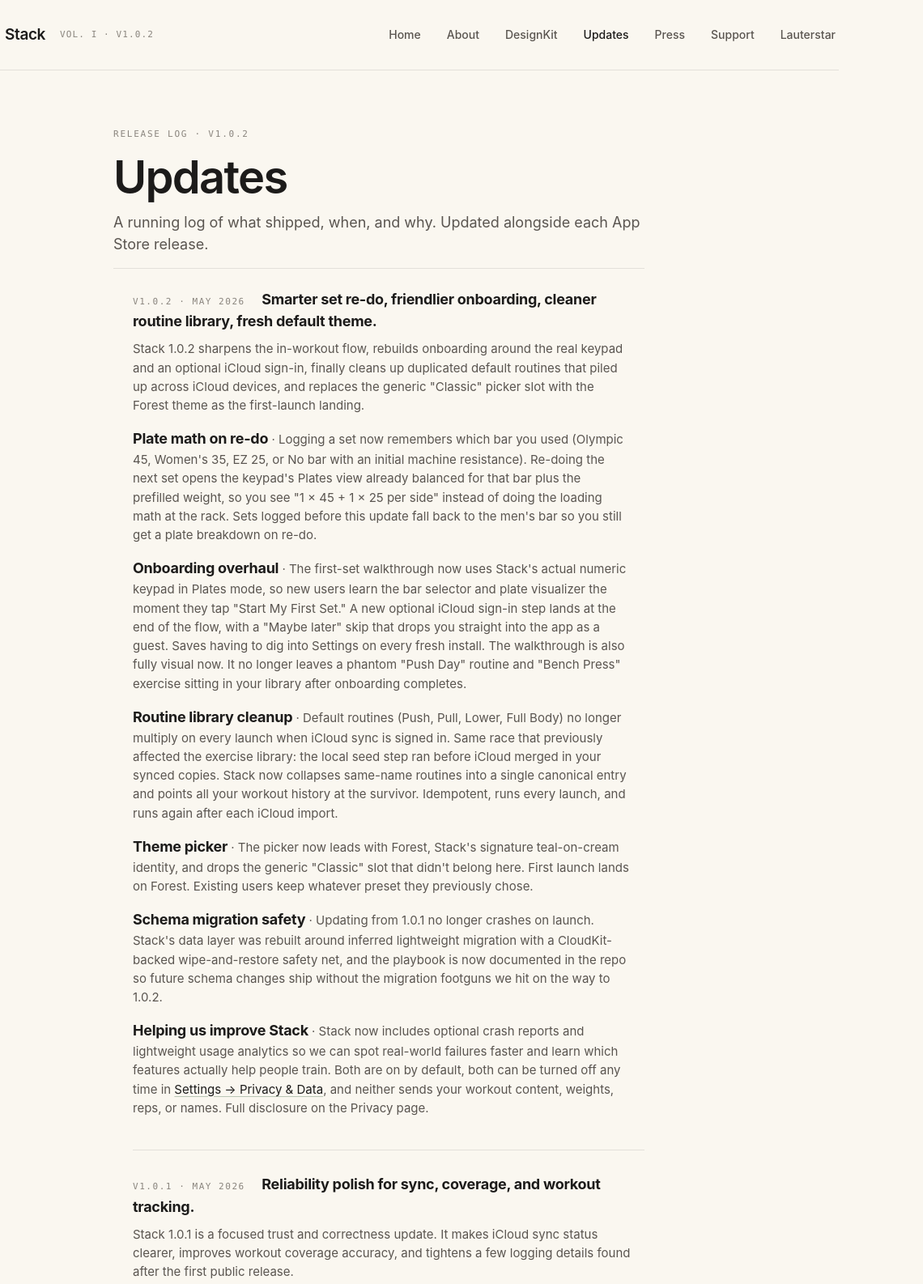
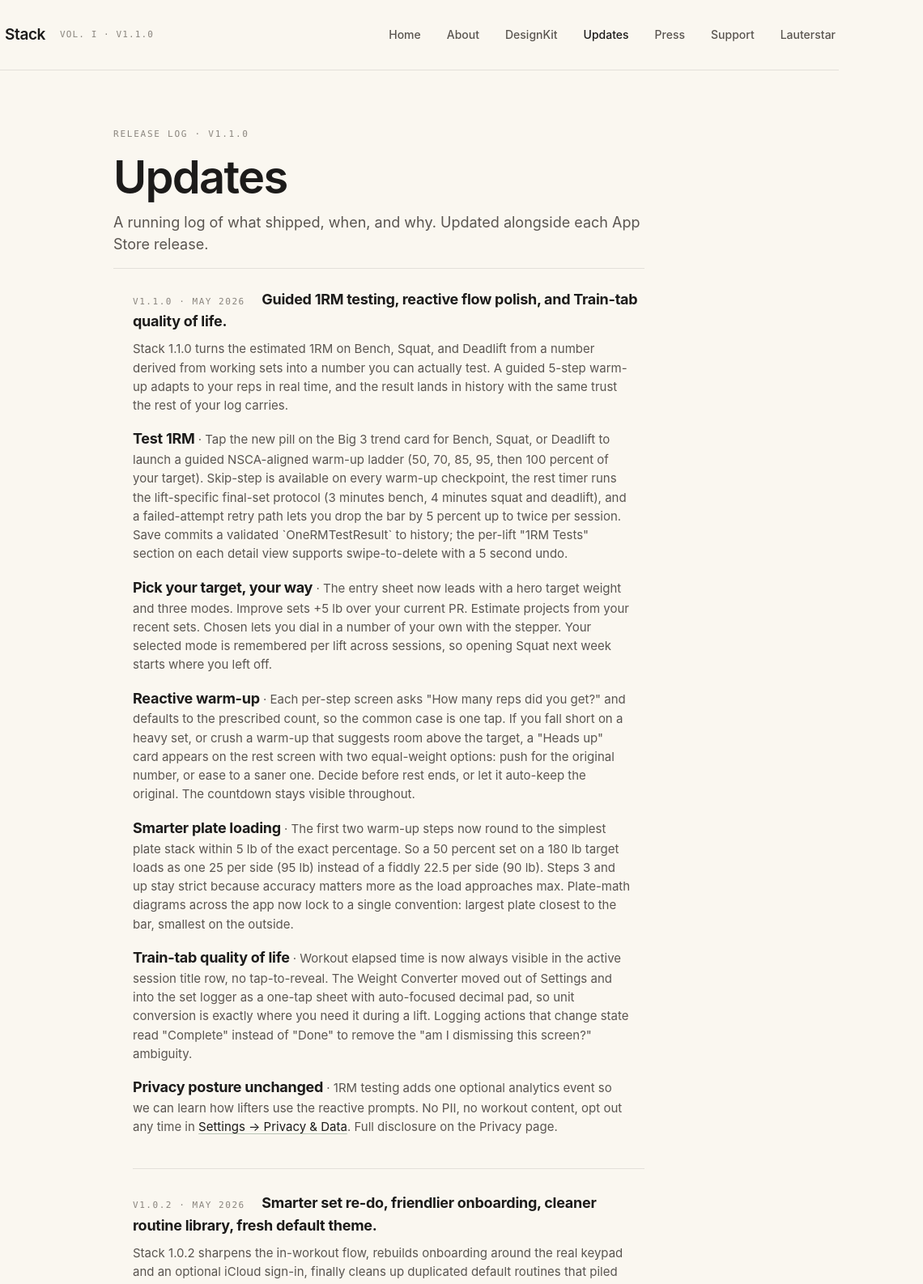
Before and after one commit to gnielsen993/FitTrackerWebsite, a plain HTML site: page updates.html in a window 1280 px wide. Shown: the top 1586 px of the page at 81% size, 140-1280 px from the left. Drawn offline with Linux system fonts and the light colour scheme.

Commit message:
docs(updates): add Stack v1.1.0 entry + bump displayed version
- updates.html: new v1.1.0 release entry led by guided 1RM testing for
  Bench/Squat/Deadlift; covers the 5-step warm-up ladder, target-mode
  picker (Improve/Estimate/Chosen), reactive heads-up cards, ergonomic
  warm-up plate loading, locked plate-math ordering, always-visible
  workout timer, Weight Converter relocation to the set logger, and the
  Done -> Complete labels rename. Updated the ItemList JSON-LD with the
  new TechArticle headline + datePublished + url.
- assets/config.js: bumped displayed appVersion from 1.0.2 to 1.1.0.
- CHANGELOG.md: Added/Changed entries for both the updates page and the
  config bump.

```diff
--- a/assets/config.js
+++ b/assets/config.js
@@ -4,7 +4,7 @@
 window.SITE_CONFIG = Object.freeze({
   appName: "Stack - Gym Tracker",
   displayName: "Stack",
-  appVersion: "1.0.2",
+  appVersion: "1.1.0",
   appStoreUrl: "https://apps.apple.com/us/app/stack-gym-tracker/id6760980211",
   supportEmail: "support@lauterstar.com",
   copyrightHolder: "Lauterstar",
--- a/updates.html
+++ b/updates.html
@@ -45,8 +45,9 @@
       "itemListOrder": "https://schema.org/ItemListOrderDescending",
       "name": "Stack release notes",
       "itemListElement": [
-        { "@type": "ListItem", "position": 1, "item": { "@type": "TechArticle", "headline": "Reliability polish for sync, coverage, and workout tracking (v1.0.1)", "datePublished": "2026-05-01", "url": "https://stack.lauterstar.com/updates.html#v1-0-1", "author": { "@id": "https://stack.lauterstar.com/#org" }, "publisher": { "@id": "https://stack.lauterstar.com/#org" } } },
-        { "@type": "ListItem", "position": 2, "item": { "@type": "TechArticle", "headline": "Stack lands. The first public release (v1.0)", "datePublished": "2026-04-29", "url": "https://stack.lauterstar.com/updates.html#v1-0", "author": { "@id": "https://stack.lauterstar.com/#org" }, "publisher": { "@id": "https://stack.lauterstar.com/#org" } } }
+        { "@type": "ListItem", "position": 1, "item": { "@type": "TechArticle", "headline": "Guided 1RM testing and reactive flow polish (v1.1.0)", "datePublished": "2026-05-19", "url": "https://stack.lauterstar.com/updates.html#v1-1-0", "author": { "@id": "https://stack.lauterstar.com/#org" }, "publisher": { "@id": "https://stack.lauterstar.com/#org" } } },
+        { "@type": "ListItem", "position": 2, "item": { "@type": "TechArticle", "headline": "Reliability polish for sync, coverage, and workout tracking (v1.0.1)", "datePublished": "2026-05-01", "url": "https://stack.lauterstar.com/updates.html#v1-0-1", "author": { "@id": "https://stack.lauterstar.com/#org" }, "publisher": { "@id": "https://stack.lauterstar.com/#org" } } },
+        { "@type": "ListItem", "position": 3, "item": { "@type": "TechArticle", "headline": "Stack lands. The first public release (v1.0)", "datePublished": "2026-04-29", "url": "https://stack.lauterstar.com/updates.html#v1-0", "author": { "@id": "https://stack.lauterstar.com/#org" }, "publisher": { "@id": "https://stack.lauterstar.com/#org" } } }
       ]
     }
   }
@@ -79,6 +80,17 @@
       <p class="lede">A running log of what shipped, when, and why. Updated alongside each App Store release.</p>
 
       <ul class="updates-list">
+        <li id="v1-1-0">
+          <span class="ver">v1.1.0 &middot; May 2026</span>
+          <strong>Guided 1RM testing, reactive flow polish, and Train-tab quality of life.</strong>
+          <p>Stack 1.1.0 turns the estimated 1RM on Bench, Squat, and Deadlift from a number derived from working sets into a number you can actually test. A guided 5-step warm-up adapts to your reps in real time, and the result lands in history with the same trust the rest of your log carries.</p>
+          <p><strong>Test 1RM</strong> &middot; Tap the new pill on the Big 3 trend card for Bench, Squat, or Deadlift to launch a guided NSCA-aligned warm-up ladder (50, 70, 85, 95, then 100 percent of your target). Skip-step is available on every warm-up checkpoint, the rest timer runs the lift-specific final-set protocol (3 minutes bench, 4 minutes squat and deadlift), and a failed-attempt retry path lets you drop the bar by 5 percent up to twice per session. Save commits a validated `OneRMTestResult` to history; the per-lift "1RM Tests" section on each detail view supports swipe-to-delete with a 5 second undo.</p>
+          <p><strong>Pick your target, your way</strong> &middot; The entry sheet now leads with a hero target weight and three modes. Improve sets +5 lb over your current PR. Estimate projects from your recent sets. Chosen lets you dial in a number of your own with the stepper. Your selected mode is remembered per lift across sessions, so opening Squat next week starts where you left off.</p>
+          <p><strong>Reactive warm-up</strong> &middot; Each per-step screen asks "How many reps did you get?" and defaults to the prescribed count, so the common case is one tap. If you fall short on a heavy set, or crush a warm-up that suggests room above the target, a "Heads up" card appears on the rest screen with two equal-weight options: push for the original number, or ease to a saner one. Decide before rest ends, or let it auto-keep the original. The countdown stays visible throughout.</p>
+          <p><strong>Smarter plate loading</strong> &middot; The first two warm-up steps now round to the simplest plate stack within 5 lb of the exact percentage. So a 50 percent set on a 180 lb target loads as one 25 per side (95 lb) instead of a fiddly 22.5 per side (90 lb). Steps 3 and up stay strict because accuracy matters more as the load approaches max. Plate-math diagrams across the app now lock to a single convention: largest plate closest to the bar, smallest on the outside.</p>
+          <p><strong>Train-tab quality of life</strong> &middot; Workout elapsed time is now always visible in the active session title row, no tap-to-reveal. The Weight Converter moved out of Settings and into the set logger as a one-tap sheet with auto-focused decimal pad, so unit conversion is exactly where you need it during a lift. Logging actions that change state read "Complete" instead of "Done" to remove the "am I dismissing this screen?" ambiguity.</p>
+          <p><strong>Privacy posture unchanged</strong> &middot; 1RM testing adds one optional analytics event so we can learn how lifters use the reactive prompts. No PII, no workout content, opt out any time in <a href="privacy.html">Settings &rarr; Privacy &amp; Data</a>. Full disclosure on the Privacy page.</p>
+        </li>
         <li id="v1-0-2">
           <span class="ver">v1.0.2 &middot; May 2026</span>
           <strong>Smarter set re-do, friendlier onboarding, cleaner routine library, fresh default theme.</strong>
```
Also changed, not shown: 1 other file.
